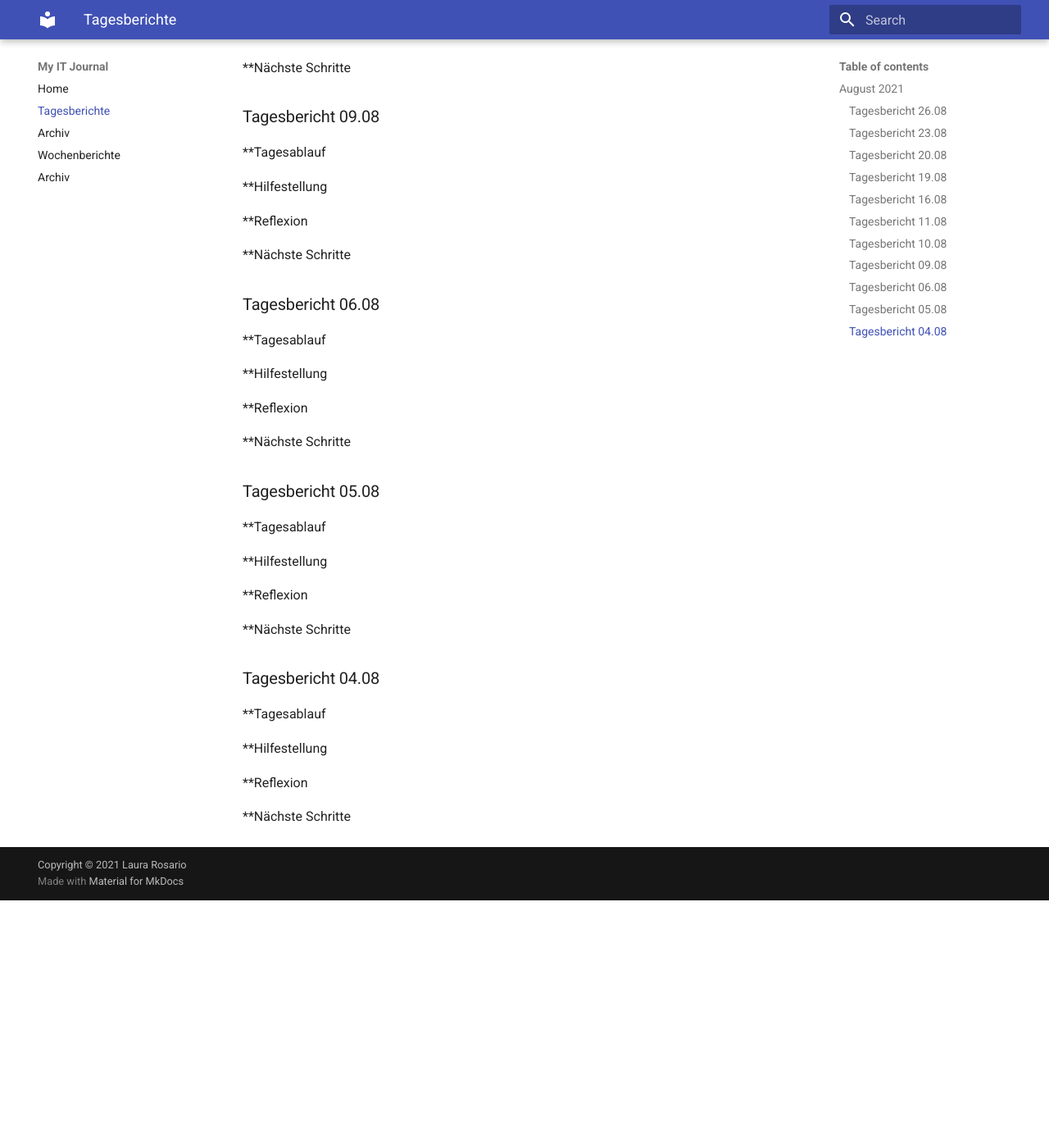
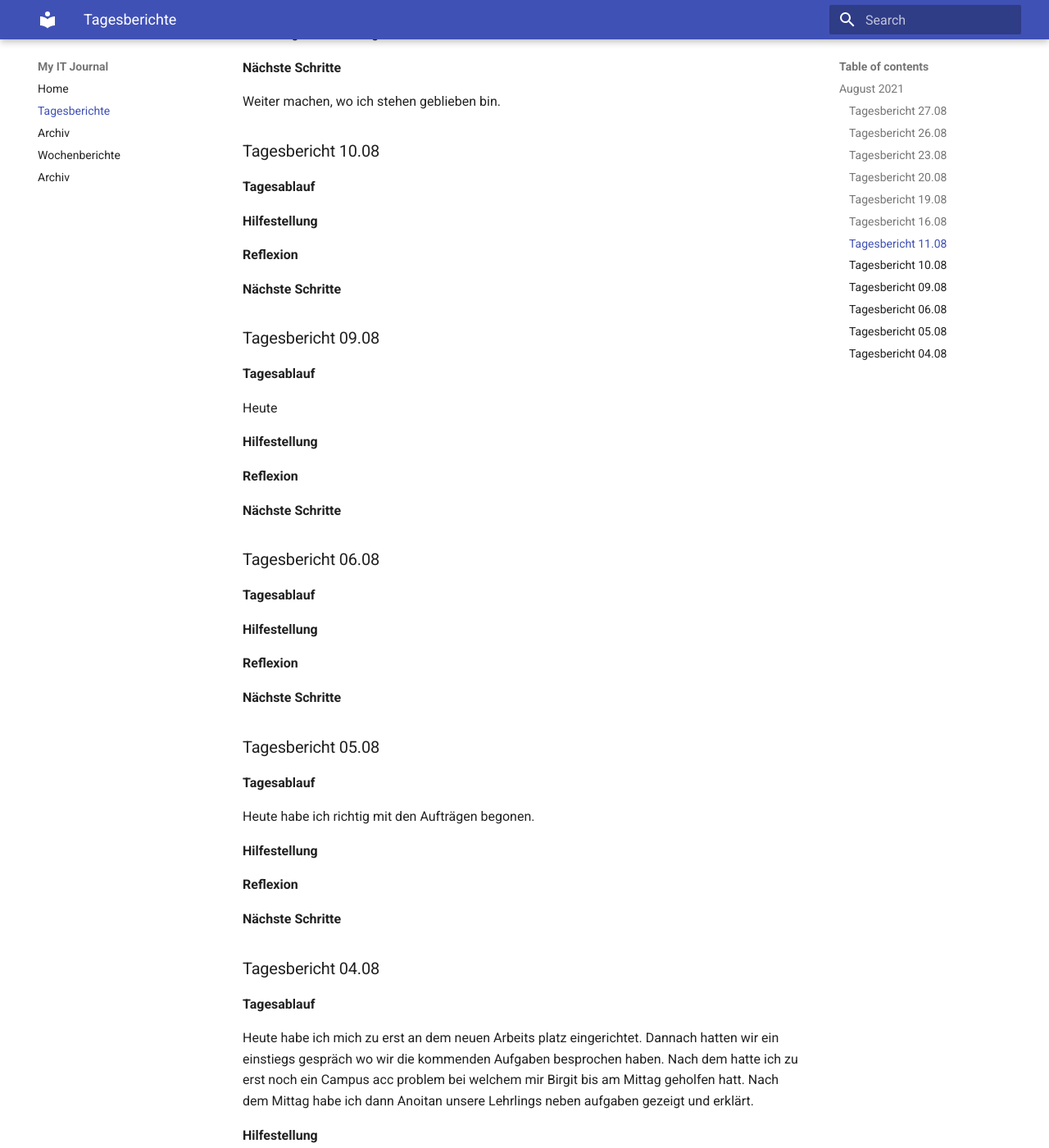
Before and after one commit to rosariolm/myjournal, an MkDocs documentation site: the page built from docs/tberichte.md, in a window 1280 px wide and 1400 px high, scrolled down 3228 px. Shown: the whole window at 82% size. Built offline with MkDocs 1.6.1 and Material for MkDocs 9.7.7, drawn with Linux system fonts in a browser that asks for light colours; before the commit the page ends 4326 px from its top, so only the background shows below that; some of the changed text lies outside the part shown.

```diff
--- a/docs/tberichte.md
+++ b/docs/tberichte.md
@@ -2,9 +2,21 @@
 
 ## **August 2021**
 
+### Tagesbericht 27.08
+
+**Tagesablauf**
+
+**Hilfestellung**
+
+**Reflexion**
+
+**Nächste Schritte**
+
 ### Tagesbericht 26.08
 
 **Tagesablauf**
+
+Heute Morgen bin ich ins vonRoll
 
 **Hilfestellung**
 
@@ -50,111 +62,114 @@ Link einfügen.
 
 ### Tagesbericht 19.08
 
-Tagesablauf
+**Tagesablauf**
 
 Heute Morgen habe ich wie geplant den Access token erstellt, wie auch .gitignore erstellt und darin "site" und ".DS_Store" aufgelistet. Nach dem Erstellen von .gitignore habe ich dann site lokal "gelöscht". Ansonsten habe ich an der Seite weitergearbeitet. Am Nachmittag haben wir noch das Wochengespräch nachgeholt.
 
-Hilfestellung
+**Hilfestellung**
 
 Als ich nicht weiter kam beim Access token und beim push, hat mir Michael weitergeholfen.
 
-Reflexion
+**Reflexion**
 
 Beim Accees token hatte ich am Anfang das Problem das es mich nicht nach dem Benutzer namen und Schlüssel gefragt hatt sondern direkt eine Fehler Meldung kam. Nachdem ich im Schlüsselbund das Password raus gelöscht habe ging es dann.
 
-Nächste Schritte
+**Nächste Schritte**
 
 Link auf Github einfügen. Gutes Video für git interactive rebase suchen. Wochenbericht nach angeschautem prozess erstellen (branche, Ticket, gh...)
 
 
 ### Tagesbericht 16.08
 
-Tagesablauf
+**Tagesablauf**
 
 Diesen Vormittag war ich zusammen mit Kim am Helpdesk. Ich habe vor allem Telefone abgenommen, bei denen es um Probleme ging wie campus acc aktivierung, Mail Weiterleitung, Cloud Anmeldung und noch weitere dinge. Neben bei, habe ich noch probiert die Folien für meine kurz Präsentation am Nachmittag zu erstellen. Am Nachmittag habe ich dann die Powerpoint Folien fertig gemacht und kurz darauf sie auch gerade gehalten. Nach der Präsentation haben wir die Themen der letzten 2 Wochen besprochen und dann war der Tag auch schon fast vorbei. Zu Schluss habe ich noch einige Einträge fertig geschrieben.
 
-**Hilfestellung
+**Hilfestellung**
 
 Kim hat mir weitergeholfen, als ich bei einem Telefonat nicht ganz sicher war, ob ich den richtigen lösungs vorschlag hatte.
 
-**Reflexion
+**Reflexion**
 
 Heute lief alles gut.
 
-**Nächste Schritte
+**Nächste Schritte**
 
 Beim nächsten Gespräch die Schule erwähnen. Ordner Site löschen und ein .gitignore erstellen. Site in .gitignore auflisten. Auf Github den link hinzufügen und auch umgekehrt. Access token erstellen.
 
 
 ### Tagesbericht 11.08
 
-**Tagesablauf
+**Tagesablauf**
 
 Heute Morgen habe ich noch den commit von gestern ge pushed und dies funktionierte. Darauf folgend habe ich mkdocs erneut installiert und mit der Erstellung der Seite begonnen. Bevor ich richtig startete, habe ich die verschiedenen Options- und Einstellungsmöglichkeiten durchgeschaut. Um mir ein besseres Bild machen zu können, wie ich meine Seite gestalten möchte. Dazwischen hatte ich noch das Tagesgespräch wo wir meinen aktuellen stand besprachen und auch sonstiges was das Thema betraf. Den restlichen Tag habe ich dann mit der Erstellung meiner Journal-Seite und dem lesen im Buch verbracht.
 
-**Hilfestellung
+**Hilfestellung**
 
 Alls ich irgendwo Anstand habe ich im Internet nach einer Lösung gesucht. Kam ich selber nicht weiter habe ich bei Michael oder Nico nachgefragt.
 
-**Reflexion
+**Reflexion**
 
 Es lief eigentlich alles gut.
 
-**Nächste Schritte
+**Nächste Schritte**
 
 Weiter machen, wo ich stehen geblieben bin.
 
-
 ### Tagesbericht 10.08
 
-**Tagesablauf
+**Tagesablauf**
 
-**Hilfestellung
+**Hilfestellung**
 
-**Reflexion
+**Reflexion**
 
-**Nächste Schritte
-
+**Nächste Schritte**
 
 ### Tagesbericht 09.08
 
-**Tagesablauf
+**Tagesablauf**
 
-**Hilfestellung
+Heute
 
-**Reflexion
+**Hilfestellung**
 
-**Nächste Schritte
+**Reflexion**
 
+**Nächste Schritte**
 
 ### Tagesbericht 06.08
 
-**Tagesablauf
+**Tagesablauf**
 
-**Hilfestellung
+**Hilfestellung**
 
-**Reflexion
+**Reflexion**
 
-**Nächste Schritte
-
+**Nächste Schritte**
 
 ### Tagesbericht 05.08
 
-**Tagesablauf
+**Tagesablauf**
 
-**Hilfestellung
+Heute habe ich richtig mit den Aufträgen begonen.
 
-**Reflexion
+**Hilfestellung**
 
-**Nächste Schritte
+**Reflexion**
 
+**Nächste Schritte**
 
 ### Tagesbericht 04.08
 
-**Tagesablauf
+**Tagesablauf**
 
-**Hilfestellung
+Heute habe ich mich zu erst an dem neuen Arbeits platz eingerichtet. Dannach hatten wir ein einstiegs gespräch wo wir die kommenden Aufgaben besprochen haben. Nach dem hatte ich zu erst noch ein Campus acc problem bei welchem mir Birgit bis am Mittag geholfen hatt. Nach dem Mittag habe ich dann Anoitan unsere Lehrlings neben aufgaben gezeigt und erklärt.
 
-**Reflexion
+**Hilfestellung**
 
-**Nächste Schritte
+Alles lief gut.
+
+**Reflexion**
+
+**Nächste Schritte**
```
Also changed, not shown: docs/wberichte.md (+27 -3 lines).
